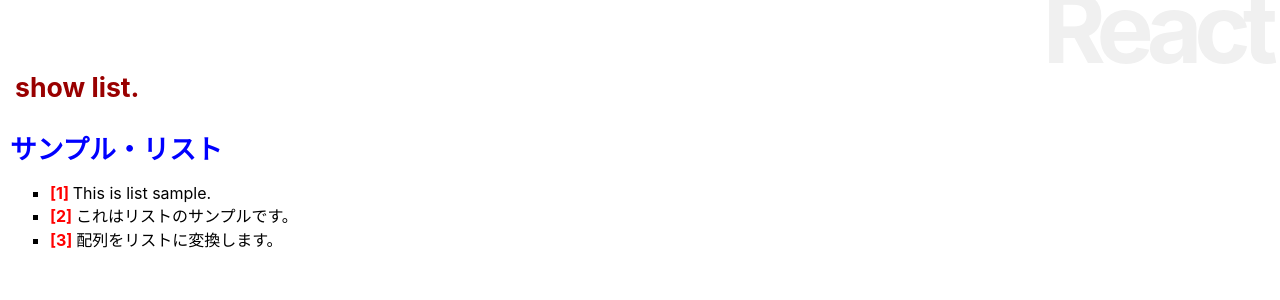
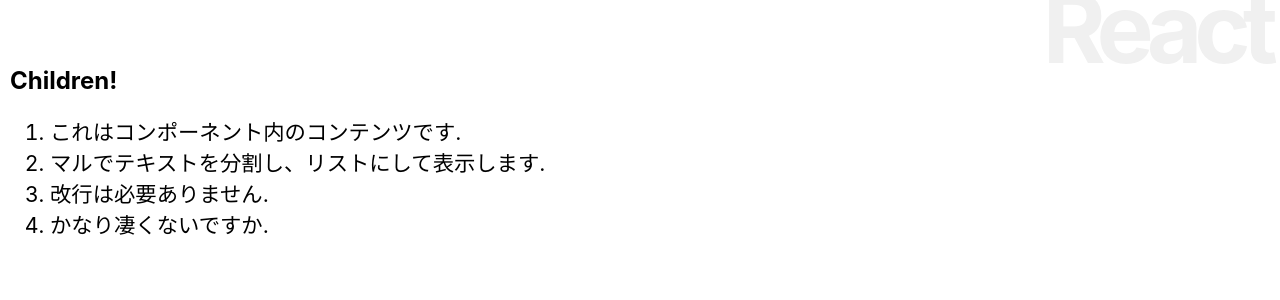
Before and after one commit to mkmy1123/React-practice, a React (Create React App) app in the folder react_app/: page / in a window 1280 px wide. Shown: the top 300 px of the page. Built offline with nearby package versions, Linux system fonts and the light colour scheme.

Commit message:
MSG COMPONENT

```diff
--- a/react_app/src/App.js
+++ b/react_app/src/App.js
@@ -3,12 +3,7 @@
 import './App.css';
 
 class App extends Component {
-
-  data = [
-    "This is list sample.",
-    "これはリストのサンプルです。",
-    "配列をリストに変換します。"
-  ];
+  input = '';
 
   msgStyle = {
     fontSize: "20pt",
@@ -16,73 +11,65 @@
     margin: "20px 0px",
     padding: "5px",
   }
-  area = {
-    width:"500px",
-    height:"500px",
-    border:"1px solid blue"
-  }
 
   constructor(props){
     super(props);
     this.state = {
-      list:this.data
+      message: 'type your name:'
     };
+    this.doChange = this.doChange.bind(this);
+    this.doSubmit = this.doSubmit.bind(this);
+  }
+
+  doChange(event) {
+    this.input = event.target.value;
+  }
+
+  doSubmit(event){
+    this.setState({
+      message: 'Hello, ' + this.input + '!!'
+    });
+    event.preventDefault();
   }
 
   render(){
     return <div>
       <h1>React</h1>
-      <h2 style={this.msgStyle}>show list.</h2>
-      <List title="サンプル・リスト" data={this.data} />
+      <Message title="Children!">
+        これはコンポーネント内のコンテンツです。
+        マルでテキストを分割し、リストにして表示します。
+        改行は必要ありません。
+        かなり凄くないですか。
+      </Message>
     </div>;
   }
 }
 
-class List extends Component {
-  number = 1;
-
-  title = {
-    fontSize:"20pt",
-    fontWeight:"bold",
-    color:"blue",
-  };
+class Message extends Component {
+  li = {
+    fontSize:"16pt",
+    color:"#06",
+    margin:"0px",
+    padding:"0px"
+  }
 
   render(){
-    let data = this.props.data;
-    return (
-      <div>
-        <p style={this.title}>{this.props.title}</p>
-        <ul>
-          {data.map((item) =>
-            <Item number={this.number++} value={item} key={this.number} />
-          )}
-        </ul>
-      </div>
-    );
+    let content = this.props.children;
+    let arr = content.split('。');
+    let arr2 = [];
+    for(let i = 0; i < arr.length; i++ ){
+      if (arr[i].trim() != ''){
+        arr2.push(arr[i]);
+      }
+    }
+    let list = arr2.map((value, key)=>(
+      <li style={this.li} key={key}>{value}.</li>
+    ));
+    return <div>
+      <h2>{this.props.title}</h2>
+      <ol>{list}</ol>
+    </div>
   }
 }
 
-class Item extends Component{
-  li = {
-    listStyleType:"square",
-    fontSize:"#06",
-    margin:"0px",
-    padding:"0px",
-  }
-  num = {
-    fontWeight:"bold",
-    color:"red"
-  }
-
-  render(){
-    return(
-      <li style={this.li}>
-        <span style={this.num}>[{this.props.number}] </span>
-        {this.props.value}
-      </li>
-    );
-  }
-}
-
-
 export default App;
```
